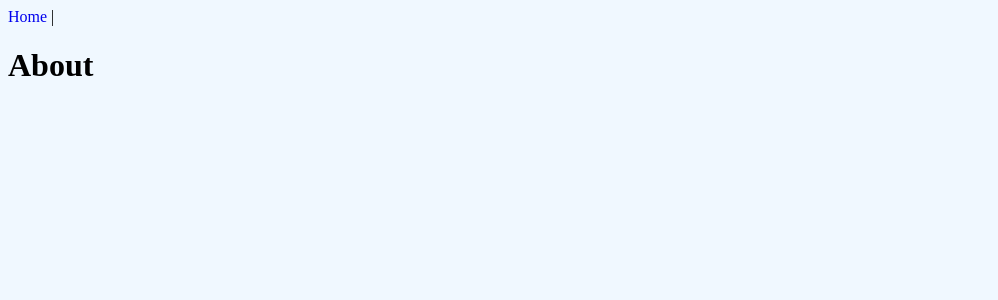
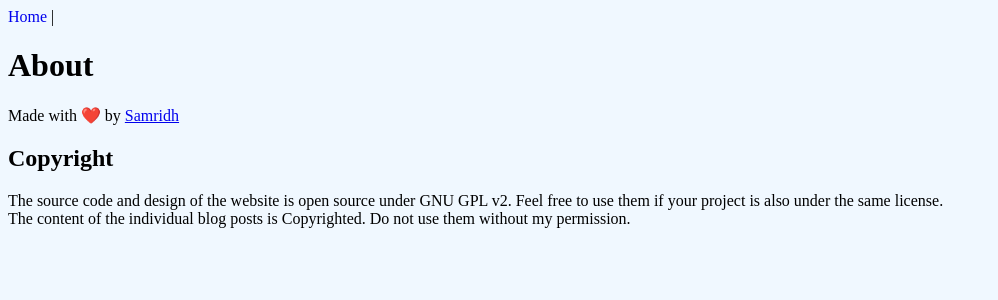
Before and after one commit to The5thAxiom/axiomatic-blog, a React (Create React App) app: page /#/about in a window 1280 px wide. Shown: the top 300 px of the page, without its empty margins (0-998 px from the left). Built offline with nearby package versions, Linux system fonts and the light colour scheme.

Commit message:
added about page content

```diff
--- a/src/pages/about.tsx
+++ b/src/pages/about.tsx
@@ -4,6 +4,18 @@ export default function About() {
     return (
         <>
             <h1>About</h1>
+            <p>
+                Made with ❤️ by <a href='https://www.samridh.live'>Samridh</a>
+            </p>
+            <h2>Copyright</h2>
+            <p>
+                The source code and design of the website is open source under
+                GNU GPL v2. Feel free to use them if your project is also under
+                the same license.
+                <br />
+                The content of the individual blog posts is Copyrighted. Do not
+                use them without my permission.
+            </p>
         </>
     );
 }
```
